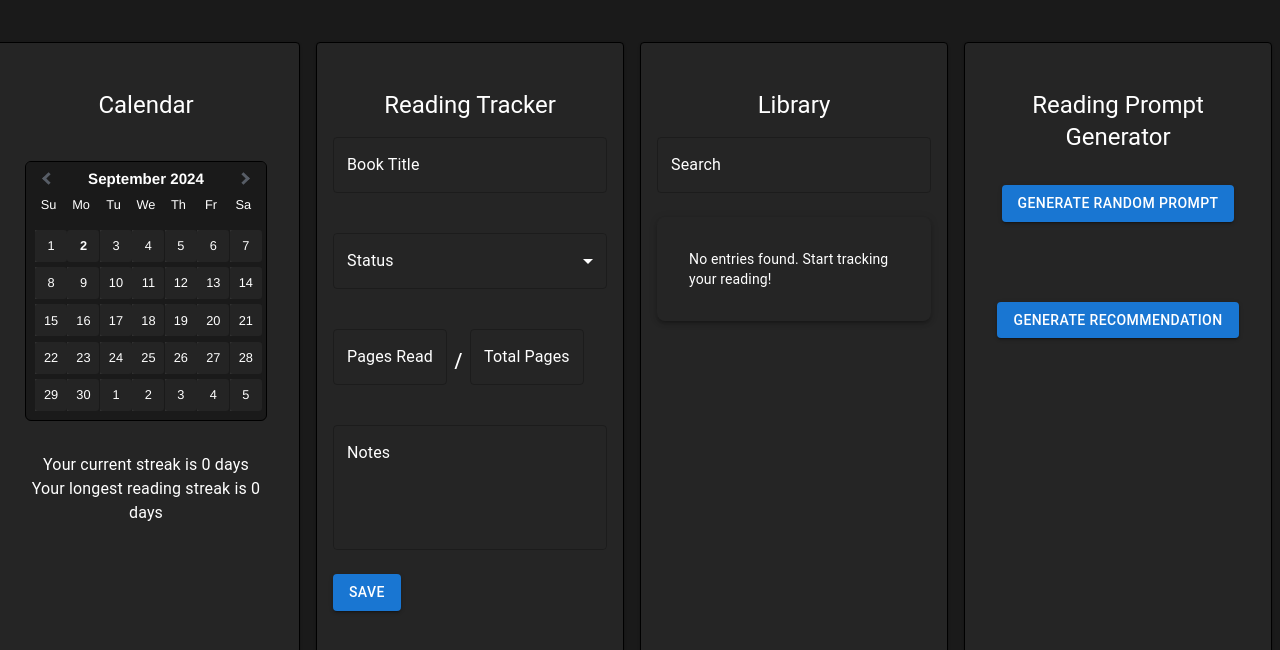
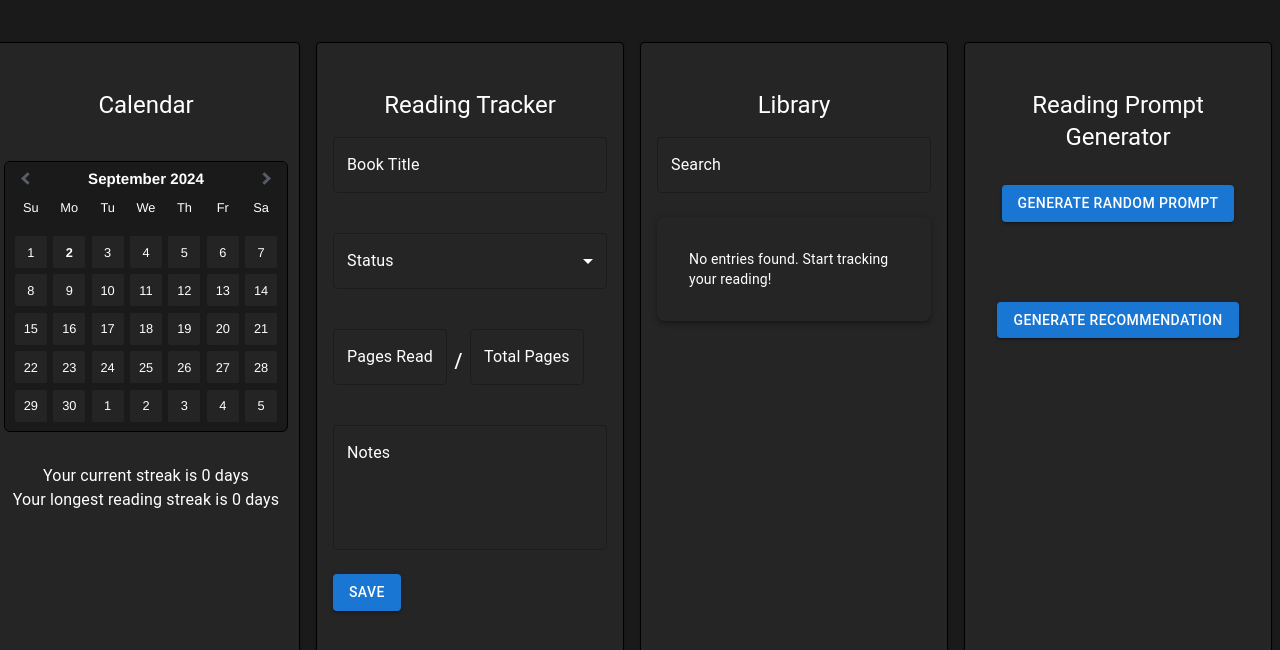
Before and after one commit to danielledonnelly/booksmaxing, a React (Vite) app: page / in a window 1280 px wide. Shown: the top 650 px of the page. Built offline with nearby package versions, Linux system fonts and the light colour scheme.

Commit message:
css calendar fix

```diff
--- a/src/index.css
+++ b/src/index.css
@@ -126,6 +126,8 @@ button:focus-visible {
 
 /* CALENDAR */
 
+/* CALENDAR */
+
 .calendar-container {
   background-color: var(--dark-grey);
   display: flex;
@@ -165,6 +167,27 @@ button:focus-visible {
 .react-datepicker__navigation-icon::before {
   border-color: var(--light-grey);
 }
+
+.react-datepicker__day,
+.react-datepicker__day-name {
+  display: inline-flex;
+  justify-content: center;
+  align-items: center;
+  width: 2rem;
+  height: 2rem;
+  border-radius: 10%;
+  margin: 0.2rem;
+  color: var(--light-grey);
+}
+
+.react-datepicker__day:hover {
+  background-color: #b3e6f8;
+}
+
+.react-datepicker__day-custom {
+  border-radius: 10%;
+}
+
 
 /* BOOK TRACKER & LIBRARY */
 
```
